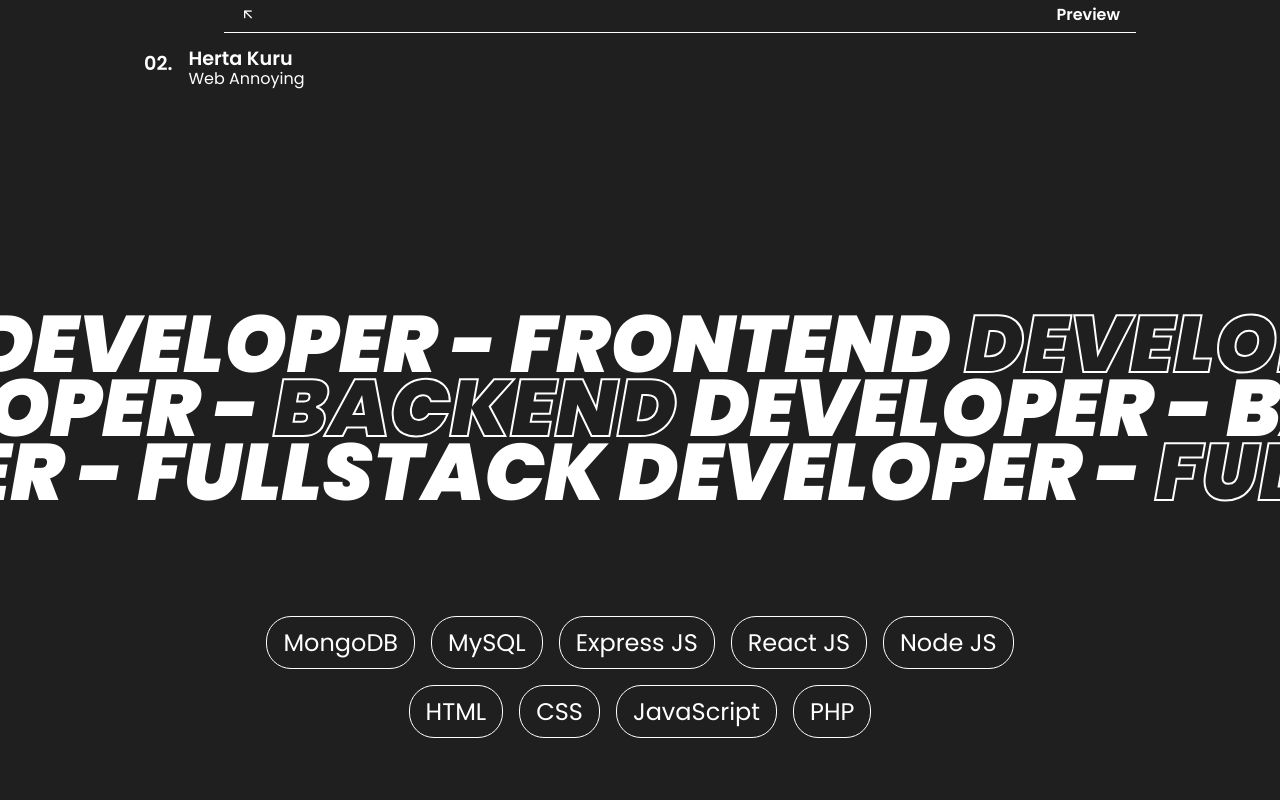
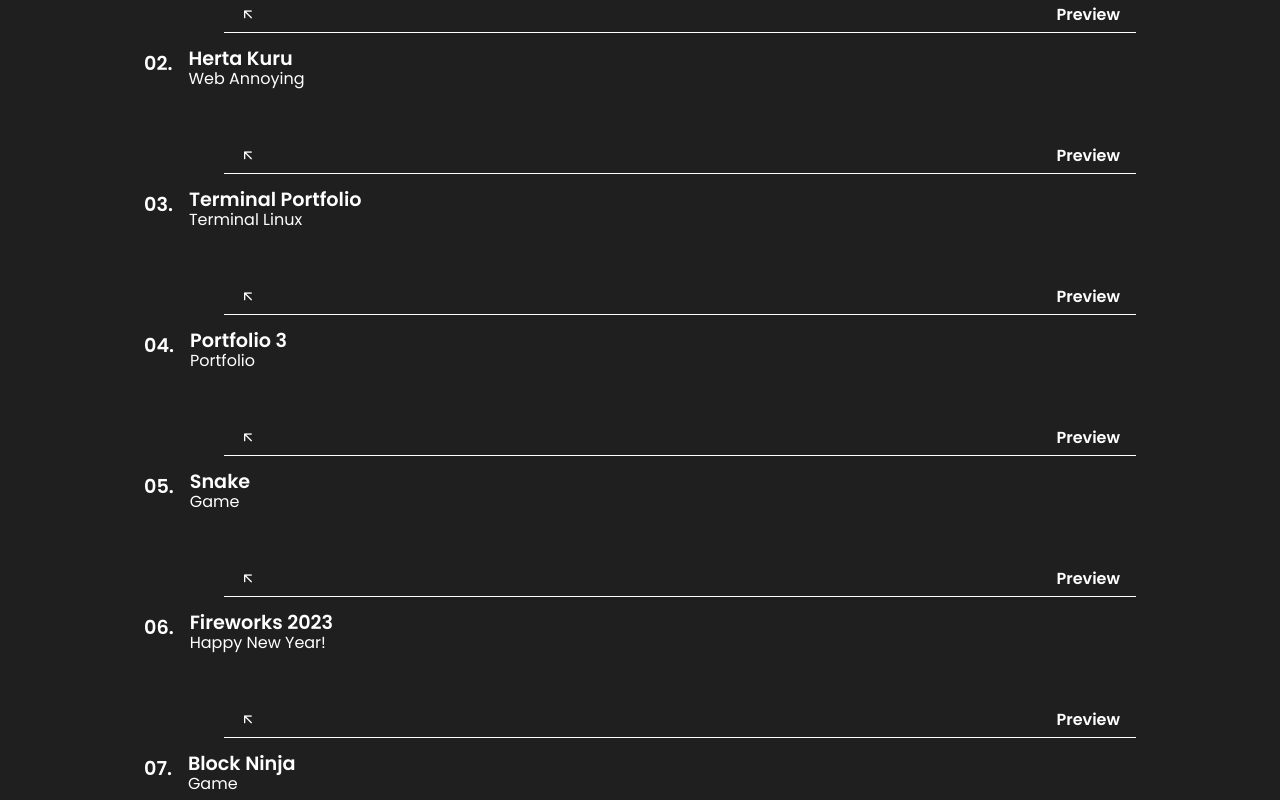
Before and after one commit to EvelynXD/first-profile, a React (Create React App) app: page / in a window 1280 px wide. Shown: the part 2300-3100 px from the top of the page. Built offline with nearby package versions, Linux system fonts and the light colour scheme.

Commit message:
kebelet berak cui udahan ngeditny

```diff
--- a/src/App.css
+++ b/src/App.css
@@ -27,11 +27,11 @@ html {
 }
 
 ::-webkit-scrollbar-track {
-  background: #1f1f1f;
+  background: #1f1f1f00;
 }
 
 ::-webkit-scrollbar-thumb {
-  background: #5f000021;
+  background: #00ac4231;
 }
 
 body,
--- a/src/components/footer/Footer.jsx
+++ b/src/components/footer/Footer.jsx
@@ -9,7 +9,7 @@ const Footer = () => {
       <div className="footer__container">
         <div className="footer__main">
           <div className="footer__title">
-            <img src={picture} alt="Fachrur Rizhky" />
+            <img src={picture} alt="EvelynXD" />
             <h1>Let's work together!</h1>
           </div>
           <div className="footer__button">
--- a/src/components/services/Services.jsx
+++ b/src/components/services/Services.jsx
@@ -58,6 +58,7 @@ const Services = () => {
             <span>Node JS</span>
           </div>
           <div className="stack__item">
+            <span>Vue JS</span>
             <span>HTML</span>
             <span>CSS</span>
             <span>JavaScript</span>
--- a/src/components/work/Work.jsx
+++ b/src/components/work/Work.jsx
@@ -66,6 +66,131 @@ const Work = () => {
           </div>
         </div>
       </div>
+      <br />
+      <br />
+      <div className="work__container">
+        <div className="work__menu">
+          <div className="work__item">
+            <div className="work__button">
+              <a
+                target="_blank"
+                rel="noreferrer noopener"
+                href="https://evelyn-terminal.vercel.app/"
+              >
+                <i class="uil uil-arrow-up-left"></i>
+                <span>Preview</span>
+              </a>
+            </div>
+          </div>
+          <div className="work__text">
+            <span className="title__link">03.</span>
+            <div className="work__subtitle">
+              <span className="title__link">Terminal Portfolio</span>
+              <p>Terminal Linux</p>
+            </div>
+          </div>
+        </div>
+      </div>
+      <br />
+      <br />
+      <div className="work__container">
+        <div className="work__menu">
+          <div className="work__item">
+            <div className="work__button">
+              <a
+                target="_blank"
+                rel="noreferrer noopener"
+                href="http://evelynxd.github.io/"
+              >
+                <i class="uil uil-arrow-up-left"></i>
+                <span>Preview</span>
+              </a>
+            </div>
+          </div>
+          <div className="work__text">
+            <span className="title__link">04.</span>
+            <div className="work__subtitle">
+              <span className="title__link">Portfolio 3</span>
+              <p>Portfolio</p>
+            </div>
+          </div>
+        </div>
+      </div>
+      <br />
+      <br />
+      <div className="work__container">
+        <div className="work__menu">
+          <div className="work__item">
+            <div className="work__button">
+              <a
+                target="_blank"
+                rel="noreferrer noopener"
+                href="https://evelynxd.github.io/ular-kanjuth/"
+              >
+                <i class="uil uil-arrow-up-left"></i>
+                <span>Preview</span>
+              </a>
+            </div>
+          </div>
+          <div className="work__text">
+            <span className="title__link">05.</span>
+            <div className="work__subtitle">
+              <span className="title__link">Snake</span>
+              <p>Game</p>
+            </div>
+          </div>
+        </div>
+      </div>
+      <br />
+      <br />
+      <div className="work__container">
+        <div className="work__menu">
+          <div className="work__item">
+            <div className="work__button">
+              <a
+                target="_blank"
+                rel="noreferrer noopener"
+                href="https://evelynxd.github.io/firework-2023/"
+              >
+                <i class="uil uil-arrow-up-left"></i>
+                <span>Preview</span>
+              </a>
+            </div>
+          </div>
+          <div className="work__text">
+            <span className="title__link">06.</span>
+            <div className="work__subtitle">
+              <span className="title__link">Fireworks 2023</span>
+              <p>Happy New Year!</p>
+            </div>
+          </div>
+        </div>
+      </div>
+      <br />
+      <br />
+      <div className="work__container">
+        <div className="work__menu">
+          <div className="work__item">
+            <div className="work__button">
+              <a
+                target="_blank"
+                rel="noreferrer noopener"
+                href="https://evelynxd.github.io/Block-ninja/"
+              >
+                <i class="uil uil-arrow-up-left"></i>
+                <span>Preview</span>
+              </a>
+            </div>
+          </div>
+          <div className="work__text">
+            <span className="title__link">07.</span>
+            <div className="work__subtitle">
+              <span className="title__link">Block Ninja</span>
+              <p>Game</p>
+            </div>
+          </div>
+        </div>
+      </div>
     </section>
   );
 };
```
